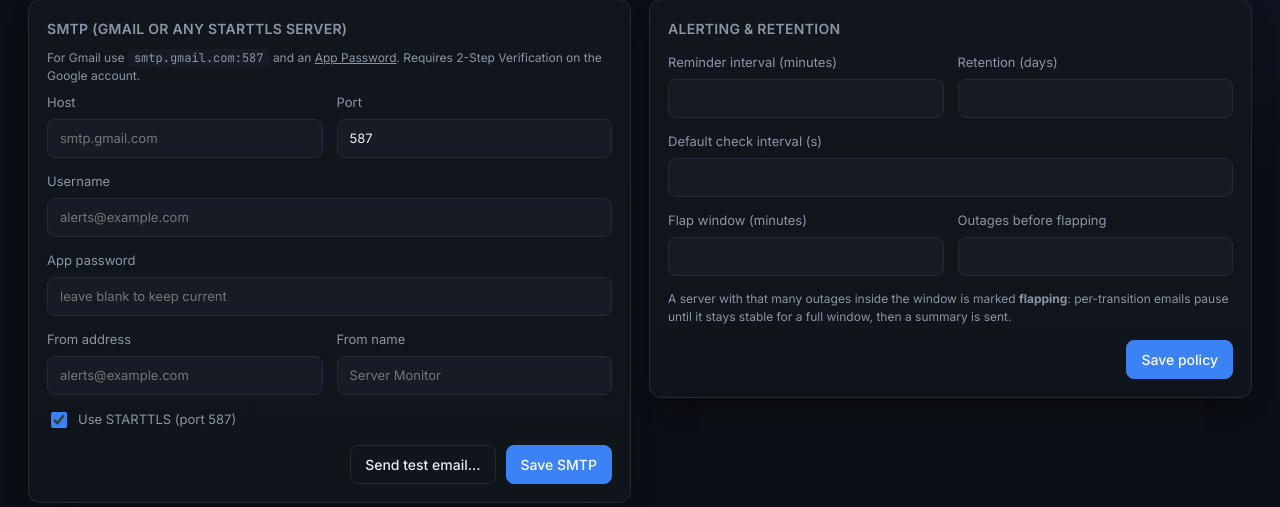
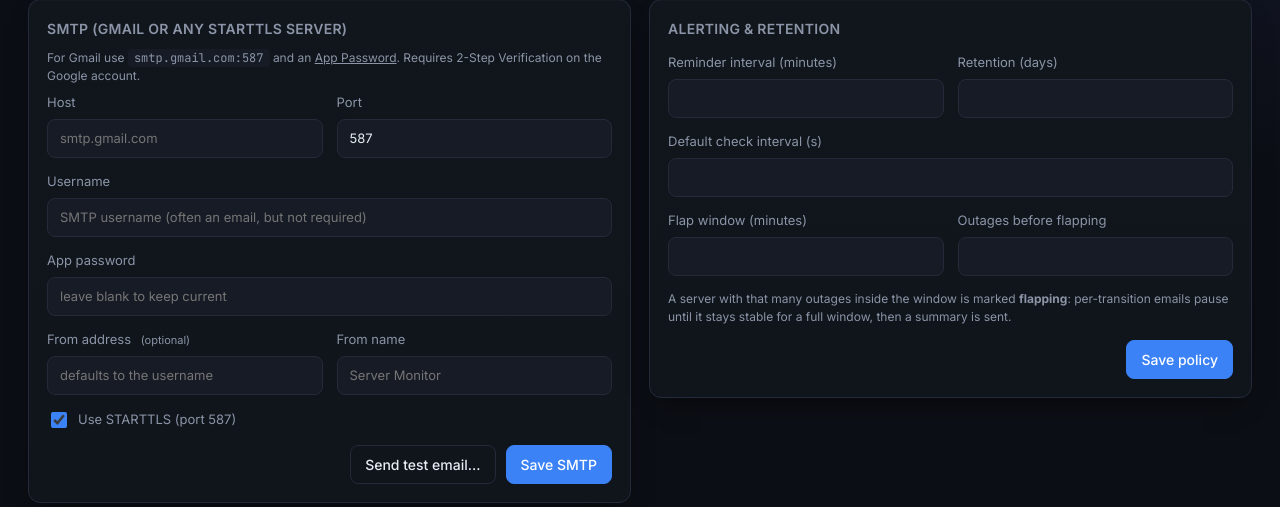
Before and after one commit to ruolez/server-monitor, a Flask app: template app/templates/settings.html in a window 1280 px wide. Shown: the part 85-592 px from the top of the page. Run offline with Flask 3, Linux system fonts and the light colour scheme; the template is opened without the code that fills it, so the values that code supplies are empty; some libraries are stand-ins or nearby versions.

Commit message:
fix: don't force SMTP username to be an email; clarify From is optional
The username and From-address inputs were type="email", which made the
browser reject any value without an @. The backend never required either
(login uses the username verbatim; From falls back to the username when
blank), so this was a UI-only restriction.

```diff
--- a/app/templates/settings.html
+++ b/app/templates/settings.html
@@ -9,12 +9,12 @@
       <form id="smtpForm" class="form-grid">
         <label><span>Host</span><input name="smtp_host" placeholder="smtp.gmail.com" required></label>
         <label><span>Port</span><input name="smtp_port" type="number" min="1" max="65535" value="587" required></label>
-        <label class="col-span-2"><span>Username</span><input name="smtp_username" type="email" placeholder="alerts@example.com" required></label>
+        <label class="col-span-2"><span>Username</span><input name="smtp_username" placeholder="SMTP username (often an email, but not required)" required></label>
         <label class="col-span-2">
           <span>App password <em id="smtpPasswordState" class="hint-inline"></em></span>
           <input name="smtp_password" type="password" placeholder="leave blank to keep current" autocomplete="new-password">
         </label>
-        <label><span>From address</span><input name="smtp_from_address" type="email" placeholder="alerts@example.com"></label>
+        <label><span>From address <em class="hint-inline">(optional)</em></span><input name="smtp_from_address" placeholder="defaults to the username"></label>
         <label><span>From name</span><input name="smtp_from_name" placeholder="Server Monitor"></label>
         <label class="checkbox col-span-2"><input type="checkbox" name="smtp_use_starttls" checked><span>Use STARTTLS (port 587)</span></label>
         <div class="col-span-2 form-actions">
```
